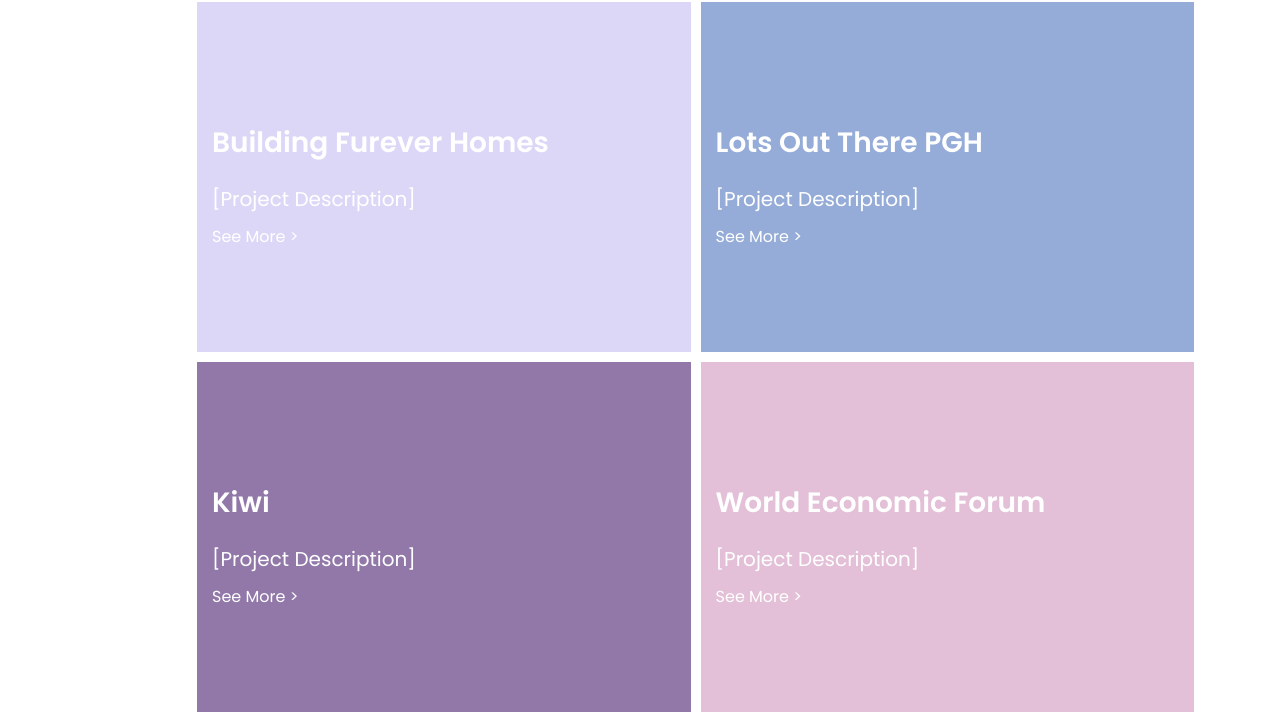
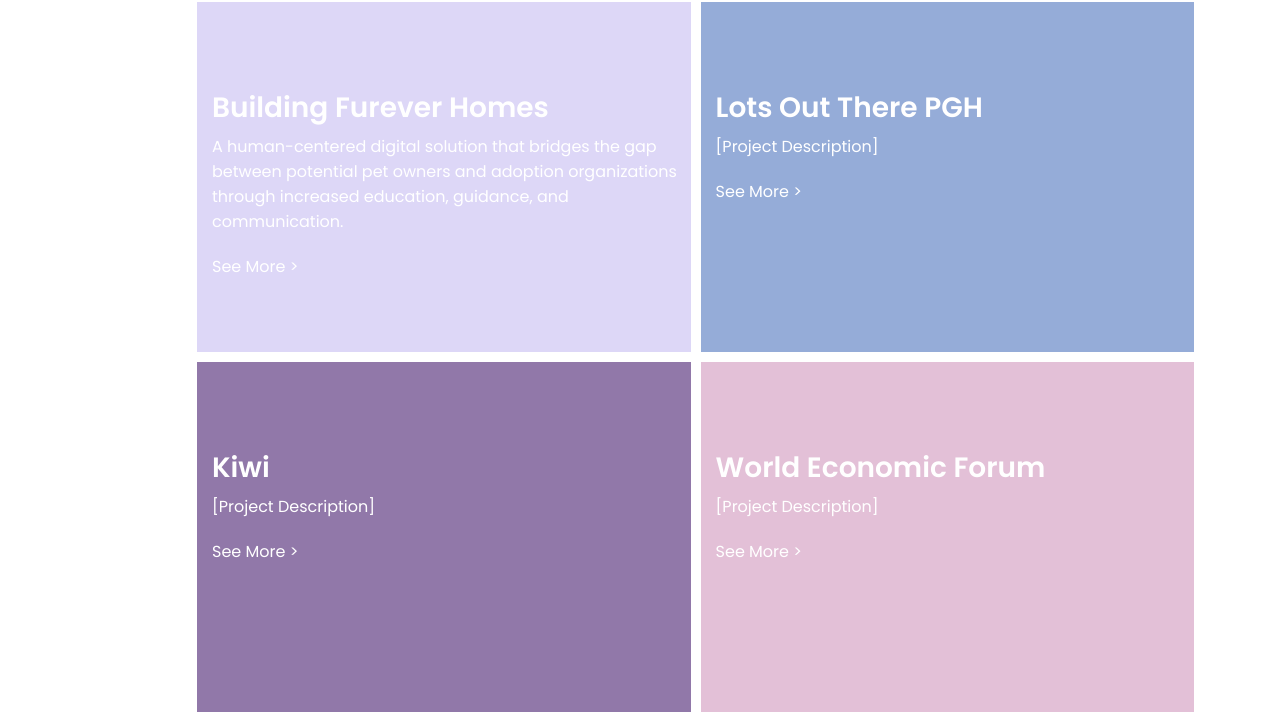
Before and after one commit to renali-hub/personal-website, a plain HTML site: page html/projects.html in a window 1280 px wide. Shown: the part 181-898 px from the top of the page. Drawn offline with Linux system fonts and the light colour scheme.

Commit message:
added resume link and page titles; started fleshing out projects page

```diff
--- a/css/projects.css
+++ b/css/projects.css
@@ -22,6 +22,7 @@
 
 .project {
   margin: 5px 5px 5px 5px;
+  padding: auto;
   height: 350px;
   width: 493.6px;
 }
@@ -55,9 +56,8 @@
 }
 
 .proj-title {
-  margin-top: 120px;
-  margin-bottom: 10px;
-  margin-left: 15px;
+  /* top | right | bottom | left */
+  margin: 85px 0px 5px 15px;
 
   color: var(--white);
   font-size: 28px;
@@ -65,11 +65,11 @@
 }
 
 .proj-desc {
-  margin-bottom: 10px;
-  margin-left: 15px;
+  /* top | right | bottom | left */
+  margin: 0px 0px 20px 15px;
 
   color: var(--white);
-  font-size: 20px;
+  font-size: 16px;
 }
 
 .proj-link {
--- a/html/projects.html
+++ b/html/projects.html
@@ -1,7 +1,7 @@
 <!DOCTYPE html>
 <html>
   <head>
-    <title>Website</title>
+    <title>My Projects</title>
     <link rel="stylesheet" href="../css/all.css">
     <link rel="stylesheet" href="../css/projects.css">
 
@@ -21,7 +21,7 @@
             <li><a href="projects.html">Projects</a></li>
             <li><a href="hobbies.html">Hobbies</a></li>
             <li><a href="about.html">About</a></li>
-            <li><a href="#">Resume</a></li>
+            <li><a href="../files/resume.pdf">Resume</a></li>
           </ul>
         </nav>
       </div>
@@ -37,7 +37,11 @@
           <div class="project">
             <div class="proj-info1">
               <p class="proj-title">Building Furever Homes</p>
-              <p class="proj-desc">[Project Description]</p>
+              <p class="proj-desc">
+                A human-centered digital solution that bridges the gap between
+                potential pet owners and adoption organizations through
+                increased education, guidance, and communication.
+              </p>
               <a class="proj-link" href="">See More ></a>
             </div>
           </div>
```
Also changed, not shown: home.html (+2 -2 lines), html/about.html (+2 -2 lines), html/hobbies.html (+2 -2 lines), 1 other file.
